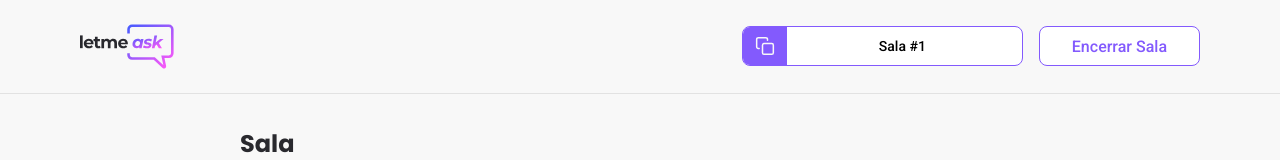
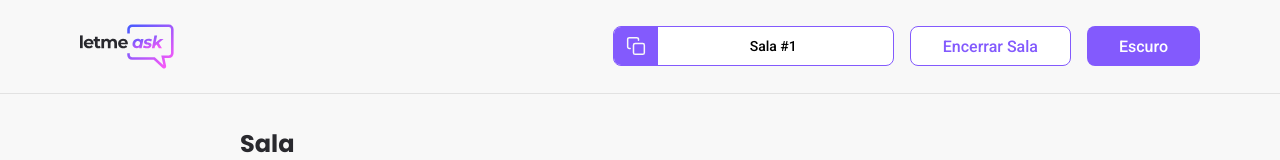
Before and after one commit to Renan-Gust/Letmeask, a React (Create React App) app: page /admin/rooms/1 in a window 1280 px wide. Shown: the top 160 px of the page. Built offline with nearby package versions, Linux system fonts and the light colour scheme; no server answers; the database is empty.

Commit message:
styling the dark mode

```diff
--- a/src/components/Theme.tsx
+++ b/src/components/Theme.tsx
@@ -1,6 +1,8 @@
 import { useEffect, useState } from "react";
 
-import '../styles/global.scss'
+import { Button } from '../components/Button'
+
+import '../styles/dark-mode.scss'
 
 export function Theme() {
     const [toggle, setToggle] = useState(false)
@@ -10,8 +12,10 @@ export function Theme() {
       },[toggle])
 
     return(
-        <button onClick={()=> setToggle(!toggle)}>
-            { toggle ? "Claro" : "Escuro" }
-        </button>
+        <div className="dark-mode">
+            <Button  onClick={()=> setToggle(!toggle)} className="button">
+                { toggle ? "Claro" : "Escuro" }
+            </Button>
+        </div>
     )
 }
--- a/src/pages/AdminRoom.tsx
+++ b/src/pages/AdminRoom.tsx
@@ -10,10 +10,13 @@ import { database } from '../services/firebase'
 import { Button } from '../components/Button'
 import { Question } from '../components/Question'
 import { RoomCode } from '../components/RoomCode'
+import { Theme } from '../components/Theme'
+
 // import { useAuth } from '../hooks/useAuth'
 import { useRoom } from '../hooks/useRoom'
 
 import '../styles/room.scss'
+import '../styles/responsive.scss'
 
 type RoomParams = {
     id: string;
@@ -61,6 +64,7 @@ export function AdminRoom() {
                     <div>
                         <RoomCode code={roomId} />
                         <Button isOutlined onClick={handleEndRoom}>Encerrar Sala</Button>
+                        <Theme />
                     </div>
                 </div>
             </header>
--- a/src/pages/Room.tsx
+++ b/src/pages/Room.tsx
@@ -13,6 +13,7 @@ import { useRoom } from '../hooks/useRoom'
 import { database } from '../services/firebase'
 
 import '../styles/room.scss'
+import '../styles/responsive.scss'
 
 type RoomParams = {
     id: string;
--- /dev/null
+++ b/src/styles/dark-mode.scss
@@ -0,0 +1,17 @@
+.dark-mode{
+    align-items: center;
+
+    h1{
+        font-size: 24px;
+    }
+}
+
+.dark{
+    background: #29292e;
+}
+
+body.dark #page-room main .room-title h1,
+body.dark .dark-mode h1,
+body.dark #page-room main form .form-footer .user-info > span{
+    color: #f8f8f8;
+}
--- a/src/styles/global.scss
+++ b/src/styles/global.scss
@@ -12,12 +12,3 @@ body{
 body, input, button, textarea{
     font: 400 16px 'Roboto', sans-serif;
 }
-
-.dark{
-    background: #29292e;
-}
-
-// body.dark #page-room main .room-title h1,
-// body.dark .form-footer .user-info span.theme{
-//     color: #f8f8f8;
-// }
--- a/src/styles/responsive.scss
+++ b/src/styles/responsive.scss
@@ -29,9 +29,13 @@
             }
         }
     }
+
+    .dark-mode button{
+        width: 100%;
+    }
 }
 
-@media screen and (min-width: 650px) {
+@media screen and (min-width: 750px) {
     #page-room{
         header .content{
             flex-direction: row;
```
